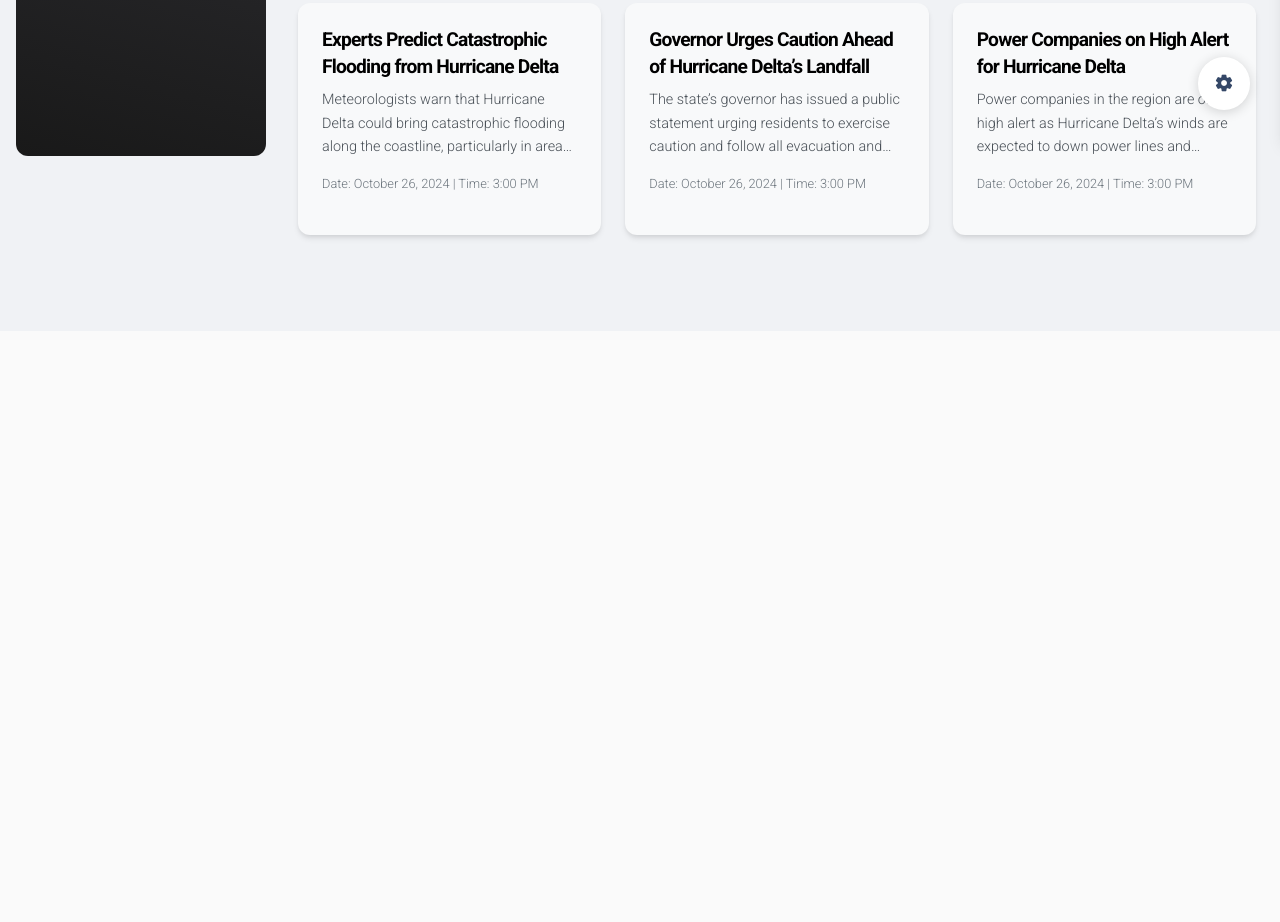
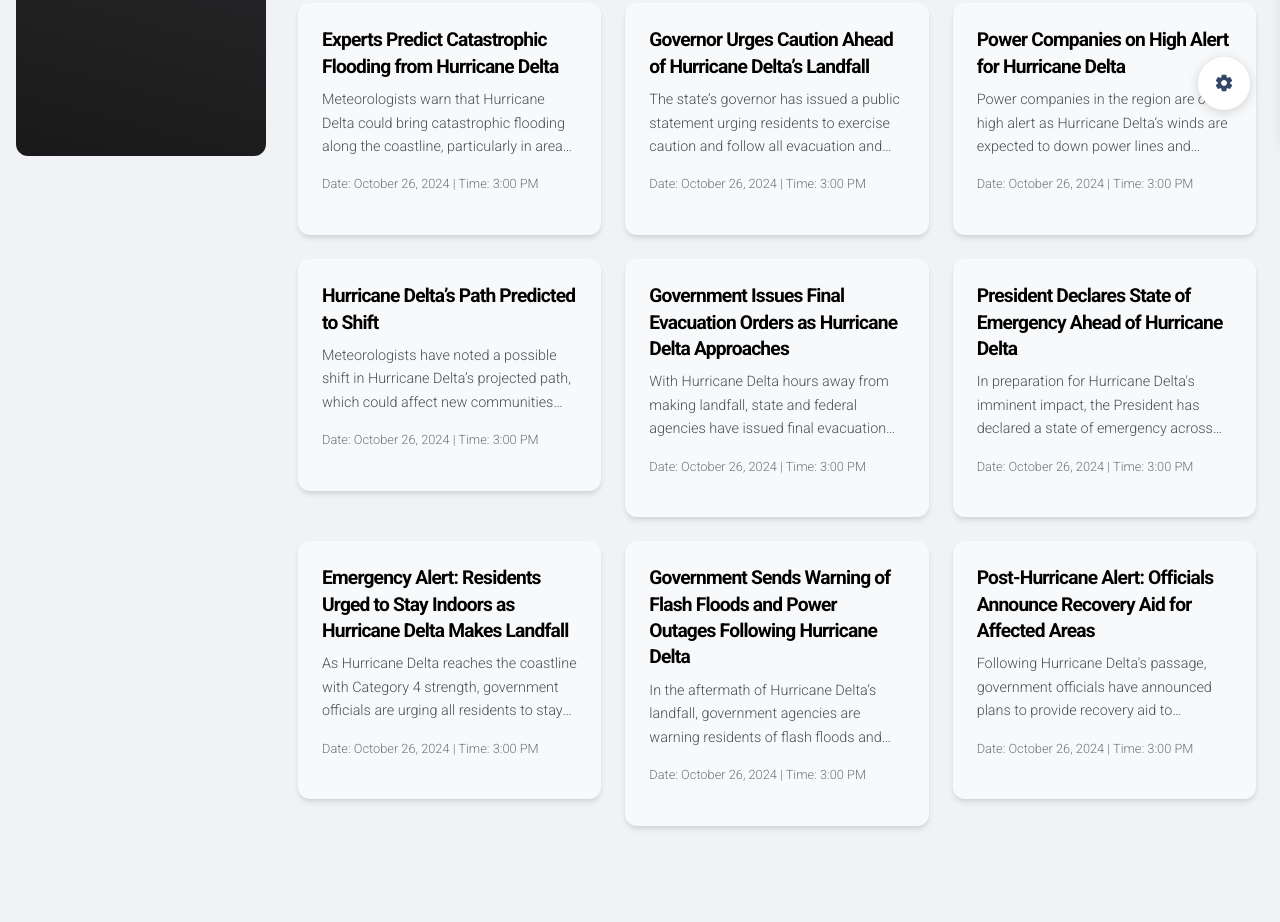
Before and after one commit to MatthewJung14/IBM_Hackathon, a Flask app: template apps/templates/home/notifications.html in a window 1280 px wide. Shown: the part 660-1582 px from the top of the page. Before the commit the page ends 902 px from the top, so only its background shows below. Run offline with Flask 3, Linux system fonts and the light colour scheme; the template is opened without the code that fills it, so the values that code supplies are empty; data comes from the database, SQL or seed files in the repository; some libraries are stand-ins or nearby versions.

Commit message:
Added to Weather Alerts

```diff
--- a/apps/templates/home/notifications.html
+++ b/apps/templates/home/notifications.html
@@ -133,6 +133,67 @@
         </div>
       </div>
     </div>
+
+    <div class="col-lg-4 col-md-6 col-sm-12 mb-4">
+      <div class="card article-card">
+        <div class="card-body">
+          <h4 class="article-heading">Hurricane Delta’s Path Predicted to Shift</h4>
+          <p class="article-subheading">Meteorologists have noted a possible shift in Hurricane Delta’s projected path, which could affect new communities along the coastline. This adjustment in trajectory has prompted additional warnings and caused more residents to consider evacuating from potentially impacted areas.</p>
+          <p class="article-date">Date: October 26, 2024 | Time: 3:00 PM</p>
+        </div>
+      </div>
+    </div>
+
+        <div class="col-lg-4 col-md-6 col-sm-12 mb-4">
+      <div class="card article-card">
+        <div class="card-body">
+          <h4 class="article-heading">Government Issues Final Evacuation Orders as Hurricane Delta Approaches</h4>
+          <p class="article-subheading">With Hurricane Delta hours away from making landfall, state and federal agencies have issued final evacuation orders, especially for low-lying and coastal communities. The National Hurricane Center warned of life-threatening storm surges, while local governments have mobilized resources to aid those who need assistance leaving affected areas.</p>
+          <p class="article-date">Date: October 26, 2024 | Time: 3:00 PM</p>
+        </div>
+      </div>
+    </div>
+
+        <div class="col-lg-4 col-md-6 col-sm-12 mb-4">
+      <div class="card article-card">
+        <div class="card-body">
+          <h4 class="article-heading">President Declares State of Emergency Ahead of Hurricane Delta</h4>
+          <p class="article-subheading">In preparation for Hurricane Delta's imminent impact, the President has declared a state of emergency across several coastal states. The federal declaration opens up resources for disaster response, including deployment of FEMA and National Guard teams to assist with evacuations and post-storm recovery efforts.</p>
+          <p class="article-date">Date: October 26, 2024 | Time: 3:00 PM</p>
+        </div>
+      </div>
+    </div>
+
+        <div class="col-lg-4 col-md-6 col-sm-12 mb-4">
+      <div class="card article-card">
+        <div class="card-body">
+          <h4 class="article-heading">Emergency Alert: Residents Urged to Stay Indoors as Hurricane Delta Makes Landfall</h4>
+          <p class="article-subheading">As Hurricane Delta reaches the coastline with Category 4 strength, government officials are urging all residents to stay indoors and avoid unnecessary travel. Public shelters are fully operational, and officials emphasize the dangers of high winds, flooding, and potential tornadoes in the storm's wake.</p>
+          <p class="article-date">Date: October 26, 2024 | Time: 3:00 PM</p>
+        </div>
+      </div>
+    </div>
+
+        <div class="col-lg-4 col-md-6 col-sm-12 mb-4">
+      <div class="card article-card">
+        <div class="card-body">
+          <h4 class="article-heading">Government Sends Warning of Flash Floods and Power Outages Following Hurricane Delta</h4>
+          <p class="article-subheading">In the aftermath of Hurricane Delta’s landfall, government agencies are warning residents of flash floods and prolonged power outages across the impacted areas. Relief teams are working to restore critical infrastructure, and authorities urge caution as floodwaters rise in affected neighborhoods.</p>
+          <p class="article-date">Date: October 26, 2024 | Time: 3:00 PM</p>
+        </div>
+      </div>
+    </div>
+
+        <div class="col-lg-4 col-md-6 col-sm-12 mb-4">
+      <div class="card article-card">
+        <div class="card-body">
+          <h4 class="article-heading">Post-Hurricane Alert: Officials Announce Recovery Aid for Affected Areas</h4>
+          <p class="article-subheading">Following Hurricane Delta's passage, government officials have announced plans to provide recovery aid to communities hit hardest by the storm. Financial assistance and temporary housing will be available to residents whose homes sustained significant damage. The government is also coordinating clean-up and rebuilding efforts with local agencies.</p>
+          <p class="article-date">Date: October 26, 2024 | Time: 3:00 PM</p>
+        </div>
+      </div>
+    </div>
+
     <!-- Add more hardcoded article cards as needed -->
 
   </div>
```
